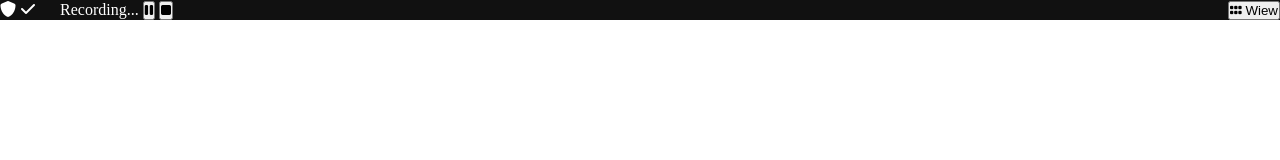
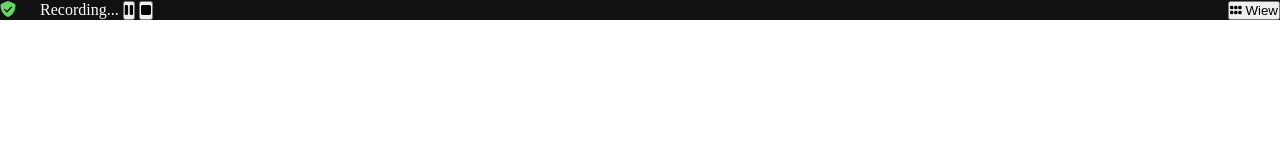
Before and after one commit to Hirisci/html-css-zoom, a plain HTML site: page index.html in a window 1280 px wide. Shown: the top 160 px of the page. Drawn offline with Linux system fonts and the light colour scheme.

Commit message:
sistemato stile scudo verde in header

```diff
--- a/css/style.css
+++ b/css/style.css
@@ -58,6 +58,7 @@ li{
       align-items: center;
       position: fixed;
       background-color: var(--colore-bg-primario);
+      z-index: 10;
   }
 
   header{
@@ -86,3 +87,20 @@ header .menu{
     align-items: center;
     column-gap: var(--gutter);
 }
+
+header .menu .icons-scudo{
+    position: relative;
+}
+
+header .menu .icons-scudo .fa-shield{
+    color: #67d669;
+}
+
+header .menu .icons-scudo .fa-check{
+    position: absolute;
+    left: 50%;
+    top: 50%;
+    z-index: 2;
+    color: black;
+    transform: translate(-50%,-50%);
+}
--- a/index.html
+++ b/index.html
@@ -16,7 +16,7 @@
         <div class="menu menu-left">
             <div class="icons-scudo">
                 <i class="fa-solid fa-shield"></i>
-                <i class="fa-solid fa-check"></i>
+                <small><i class="fa-solid fa-check"></i></small>
             </div>
             <div class="record">
                 <div class="circle">
```
